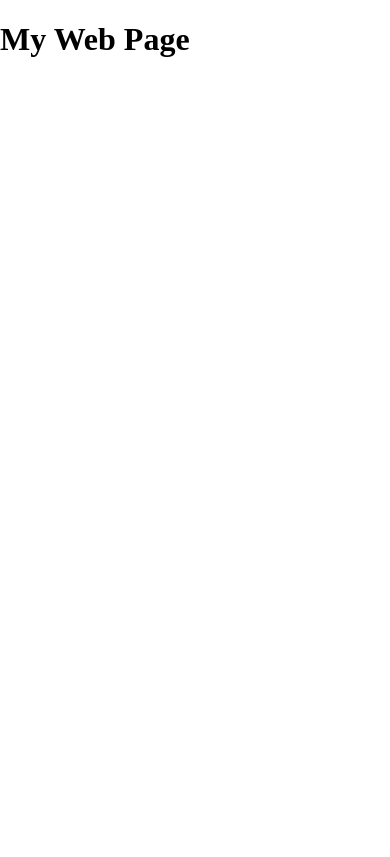
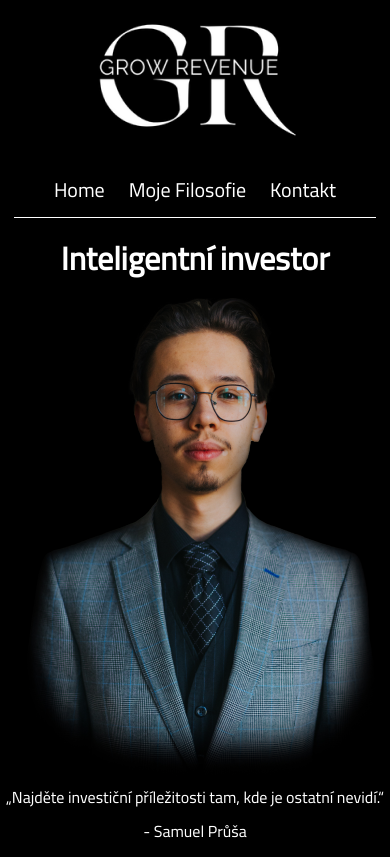
Before and after one commit to pslib-cz/2022-l3-web-site-SamuelPrusa, a plain HTML site: page index.html in a window 390 px wide. Drawn offline with Linux system fonts and the light colour scheme.

Commit message:
Home stranka pro mobily

```diff
--- /dev/null
+++ b/css/layout.css
@@ -0,0 +1,45 @@
+:root {
+  --black: #000;
+  --white: #fff;
+  --violet: #9747ff;
+}
+
+html {
+  background-color: var(--black);
+}
+
+body {
+  display: flex;
+  flex-direction: column;
+  align-items: center;
+  justify-content: center;
+}
+
+.navbar {
+  width: fit-content;
+  padding-inline: 2.5rem;
+  border-bottom: 1px solid var(--white);
+}
+
+.nav-items {
+  list-style: none;
+  display: flex;
+  flex-direction: row;
+  width: 100%;
+  padding: 0;
+  justify-content: space-between;
+  gap: 1.5rem;
+  align-items: center;
+}
+
+.hero-img {
+  width: 100%;
+  max-width: 610px;
+}
+
+section#hero {
+  display: flex;
+  flex-direction: column;
+  align-items: center;
+  justify-content: center;
+}
--- /dev/null
+++ b/css/typography.css
@@ -0,0 +1,24 @@
+@import url("https://fonts.googleapis.com/css?family=Cairo");
+
+:root {
+  --black: #000;
+  --white: #fff;
+  --violet: #9747ff;
+}
+
+html {
+  color: var(--white);
+  font-family: "Cairo", sans-serif;
+}
+
+.nav-item a {
+  font-size: 20px;
+  font-weight: 400;
+  color: var(--white);
+  cursor: pointer;
+  text-decoration: none;
+}
+
+.nav-item a:hover {
+  text-shadow: 0 0 5px var(--white);
+}
--- a/index.html
+++ b/index.html
@@ -1,13 +1,32 @@
 <!DOCTYPE html>
 <html lang="cs">
-<head>
-    <meta charset="UTF-8">
-    <meta name="viewport" content="width=device-width, initial-scale=1.0">
-    <link rel="shortcut icon" href="img/favicon.png" type="image/x-icon">
-    <link rel="stylesheet" href="css/normalize.min.css">
-    <title>Tento webový projekt</title>
-</head>
-<body>
-    <h1>My Web Page</h1>
-</body>
+  <head>
+    <meta charset="UTF-8" />
+    <meta name="viewport" content="width=device-width, initial-scale=1.0" />
+    <link rel="shortcut icon" href="img/favicon.png" type="image/x-icon" />
+    <link rel="stylesheet" href="css/normalize.min.css" />
+    <link rel="stylesheet" href="css/layout.css" />
+    <link rel="stylesheet" href="css/typography.css" />
+    <title>SavvyVentures</title>
+  </head>
+  <body>
+    <a href="index.html">
+      <img src="img/logo.png" id="logo" alt="logo" />
+    </a>
+    <nav class="navbar">
+      <menu class="nav-items">
+        <li class="nav-item"><a href="index.html">Home</a></li>
+        <li class="nav-item"><a href="philosophy.html">Moje Filosofie</a></li>
+        <li class="nav-item"><a href="contacts.html">Kontakt</a></li>
+      </menu>
+    </nav>
+    <section id="hero">
+      <h1 class="hero-title">Inteligentní investor</h1>
+      <img src="img/hero.png" alt="hero" class="hero-img" />
+      <q class="quote"
+        >Najděte investiční příležitosti tam, kde je ostatní nevidí.</q
+      >
+      <p class="quote-author">- Samuel Průša</p>
+    </section>
+  </body>
 </html>
```
Also changed, not shown: img/hero.png (added), img/logo.png (added), img/philospohpy_1.png (added), img/philospohpy_2.png (added), img/philospohpy_3.png (added), img/philospohpy_4.png (added), img/philospohpy_5.png (added).
